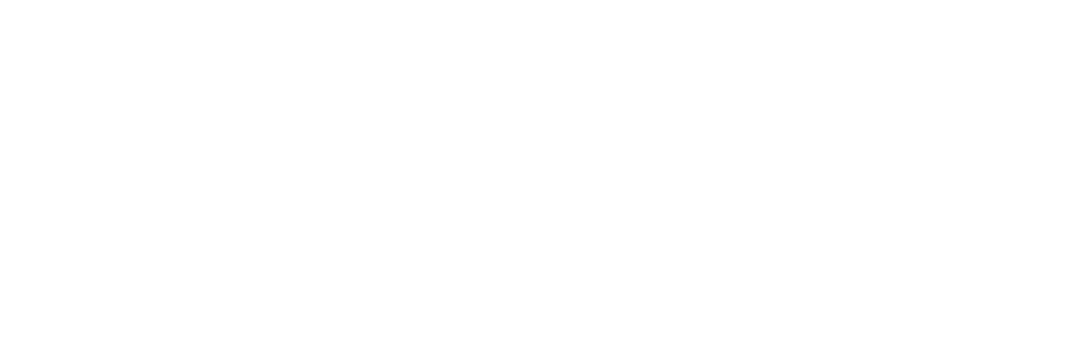
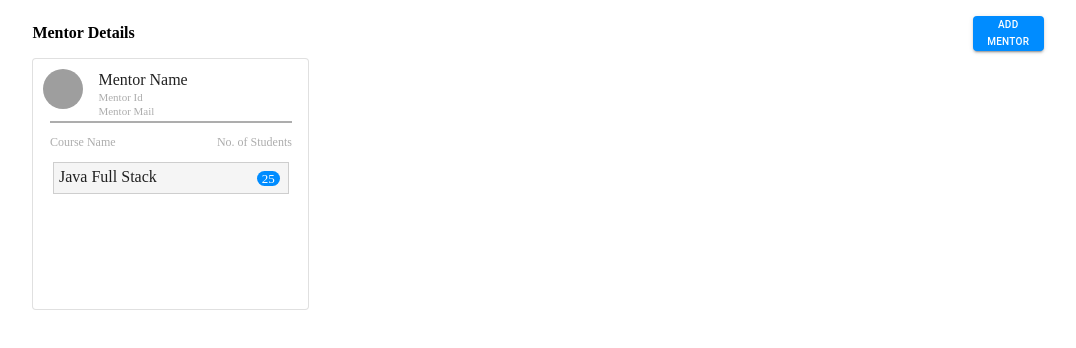
Before and after one commit to utpalmaji01/LearningManagementSystem_React, a React (Create React App) app: page /mentor in a window 1280 px wide. Shown: the top 348 px of the page, without its empty margins (102-1178 px from the left). Built offline with nearby package versions, Linux system fonts and the light colour scheme; grey boxes are pictures that could not be loaded.

Commit message:
Added : Mentor Details and Add Mentor UI

```diff
--- a/src/Routes.js
+++ b/src/Routes.js
@@ -1,6 +1,7 @@
 import React, { Component } from "react";
 import { Router, Switch, Route, Redirect } from "react-router-dom";
 import LogIn from "./component/logIn/LogIn.jsx";
+import Mentor from "./component/mentor/Mentor.jsx";
 import history from "./History.js";
 
 export default class Routes extends Component {
@@ -11,7 +12,7 @@
           <Route exact path="/">
             <Redirect to="/logIn" component={LogIn} />
           </Route>
-          <Route exact path="/logIn" component={LogIn} />
+          <Route exact path="/mentor" component={Mentor} />
         </Switch>
       </Router>
     );
--- /dev/null
+++ b/src/component/MentorFormDialog/MentorDialog.jsx
@@ -0,0 +1,89 @@
+import React from 'react';
+import './mentorFormDialog.scss';
+import Button from '@material-ui/core/Button';
+import TextField from '@material-ui/core/TextField';
+import Dialog from '@material-ui/core/Dialog';
+import DialogActions from '@material-ui/core/DialogActions';
+import DialogContent from '@material-ui/core/DialogContent';
+import Select from '@material-ui/core/Select';
+import InputLabel from '@material-ui/core/InputLabel';
+import FormControl from '@material-ui/core/FormControl';
+import NativeSelect from '@material-ui/core/NativeSelect';
+import DialogContentText from '@material-ui/core/DialogContentText';
+import DialogTitle from '@material-ui/core/DialogTitle';
+
+ const MentorDialog = (props) => {
+    const [state, setState] = React.useState({
+        age: '',
+        name: 'hai',
+      });
+
+      const handleChange = (event) => {
+        const name = event.target.name;
+        setState({
+          ...state,
+          [name]: event.target.value,
+        });
+      };
+
+  return (
+    <div id="dialogContainer" >
+      <Dialog open={props.open} onClose={props.handleClose} aria-labelledby="form-dialog-title">
+        <DialogContent>
+        <TextField
+          label="Mentor ID"
+          id="outlined-size-small"
+          variant="outlined"
+          size="small"
+        />
+        <TextField
+          label="Name"
+          id="outlined-size-small"
+          variant="outlined"
+          size="small"
+        />
+        <TextField
+          label="E-mail"
+          id="outlined-size-small"
+          variant="outlined"
+          size="small"
+        />
+        <TextField
+          label="Phone"
+          id="outlined-size-small"
+          variant="outlined"
+          size="small"
+        />
+        <FormControl variant="outlined" >
+        <InputLabel htmlFor="outlined-age-native-simple">Course</InputLabel>
+        <Select
+          native
+          size="small"
+          id="demo-customized-select-native"
+          onChange={handleChange}
+          label="Course"
+          inputProps={{
+            name: 'age',
+            id: 'outlined-age-native-simple',
+          }}
+        >
+          <option aria-label="None" value="" />
+          <option value="fullStack">Full Stack Development</option>
+          <option value="angular">Angular</option>
+          <option value="react">React</option>
+        </Select>
+      </FormControl>
+        </DialogContent>
+        <DialogActions>
+          <Button onClick={props.handleClose} color="primary">
+            Cancel
+          </Button>
+          <Button onClick={props.handleClose} color="primary">
+            ADD
+          </Button>
+        </DialogActions>
+      </Dialog>
+    </div>
+  );
+}
+export default MentorDialog;
--- /dev/null
+++ b/src/component/MentorFormDialog/mentorFormDialog.scss
@@ -0,0 +1,13 @@
+.MuiDialog-root{
+    .MuiPaper-root{
+        width: 30%;
+    }
+    .MuiDialogContent-root{
+        display: flex;
+        flex-direction: column;
+    }
+    .MuiFormControl-root{
+        margin: 10px auto;
+        width: 80%;
+    }
+}
--- /dev/null
+++ b/src/component/mentor/Mentor.jsx
@@ -0,0 +1,82 @@
+import React from 'react';
+import './mentor.scss';
+import { makeStyles } from '@material-ui/core/styles';
+import Card from '@material-ui/core/Card';
+import CardActions from '@material-ui/core/CardActions';
+import CardContent from '@material-ui/core/CardContent';
+import Button from '@material-ui/core/Button';
+import Typography from '@material-ui/core/Typography';
+import Avatar from '@material-ui/core/Avatar';
+import MentorDialog from '../MentorFormDialog/MentorDialog';
+
+const useStyles = makeStyles({
+    root: {
+        minWidth: 275,
+    },
+    bullet: {
+        display: 'inline-block',
+        margin: '0 2px',
+        transform: 'scale(0.8)',
+    },
+    title: {
+        fontSize: 14,
+    },
+    pos: {
+        marginBottom: 12,
+    },
+});
+
+
+const Mentor = (props) => {
+    const [open, setOpen] = React.useState(false);
+
+    const handleClickOpen = () => {
+        setOpen(true);
+    };
+    const handleClose = () => {
+        setOpen(false);
+      };
+
+    const classes = useStyles();
+    const bull = <span className={classes.bullet}>•</span>;
+
+    return (
+        <>
+        <div className="mentorContainer" >
+            <div id="firstPart" >
+                <p id="mentorPara" >Mentor Details</p>
+                <Button variant="contained" onClick={handleClickOpen} id="mentorBtn" color="primary">
+                    Add Mentor
+                 </Button>
+            </div>
+            <div id="cardContain">
+            <Card className={classes.root} variant="outlined">
+                <div id="displayArea" >
+                    <div id="imageArea" >
+                        <Avatar alt="Remy Sharp" src="/static/images/avatar/1.jpg" />
+                    </div>
+                    <div id="nameArea" >
+                        <p id="mentorName" >Mentor Name</p>
+                        <p id="mentorId">Mentor Id</p>
+                        <p id="mentorMail" >Mentor Mail</p>
+                    </div>
+                </div>
+                <div id="borderDiv" />
+                <div id="content" >
+                    <p id="cName" >Course Name</p>
+                    <p id="nStud" >No. of Students</p>
+                </div>
+                <div id="classContainer" >
+                    <p id="course" >Java Full Stack</p>
+                    <div id="studNumber">
+                        <p id="studN" >25</p>
+                    </div>
+                </div>
+            </Card>
+            </div>
+        </div>
+        <MentorDialog open={open} handleClickOpen={handleClickOpen} handleClose={handleClose} />
+        </>
+    )
+}
+export default Mentor;
--- /dev/null
+++ b/src/component/mentor/mentor.scss
@@ -0,0 +1,75 @@
+.mentorContainer{
+    #firstPart{
+        display: flex;
+        justify-content: space-between;
+    }
+    #mentorBtn{
+        background-color: #008CFF;
+        width: 7%;
+        height: 35px;
+        font-size: 10px;
+        margin: auto 0px;
+    }
+    #mentorPara{
+        font-weight: 700;
+    }
+    .MuiPaper-root{
+        width: 16% !important;
+        height: 250px;
+    }
+    #displayArea{
+        display: flex;
+        padding-bottom: 2px !important;
+        padding: 10px;
+    }
+    #mentorName{
+        margin: 2px 15px !important ;
+    }
+    #mentorId , #mentorMail {
+        font-size: 11px;
+        margin: 2px 15px;
+        color: #ADADAD;
+    }
+    #borderDiv{
+        width: 87%;
+        border: 1px solid #ADADAD;
+        margin: 0 auto;
+    }
+    #content{
+        display: flex;
+        font-size: 10px;
+        justify-content: space-between;
+        padding: 0 6%;
+    }
+    #cName , #nStud{
+        font-size: 12px;
+        color: #ADADAD;
+    }
+    #classContainer{
+        display: flex;
+    justify-content: space-between;
+    width: 85%;
+    margin: 0 auto;
+    border: 1px solid #00000029;
+    background-color: #F5F5F5;
+    height: 30px;
+    }
+    #studNumber{
+        background-color: #008CFF;
+    border-radius: 80px;
+    height: 15px;
+    margin: 8px;
+    }
+    #studN{
+        margin: 0 5px;
+        font-size: 13px;
+        color: white;
+    }
+    #course{
+        margin: 5px;
+    }
+    #firstPart , #cardContain {
+        width: 80%;
+    margin: 0 auto;
+    }
+}
```
Also changed, not shown: 1 other file (tests, documents, lock files or other folders).
